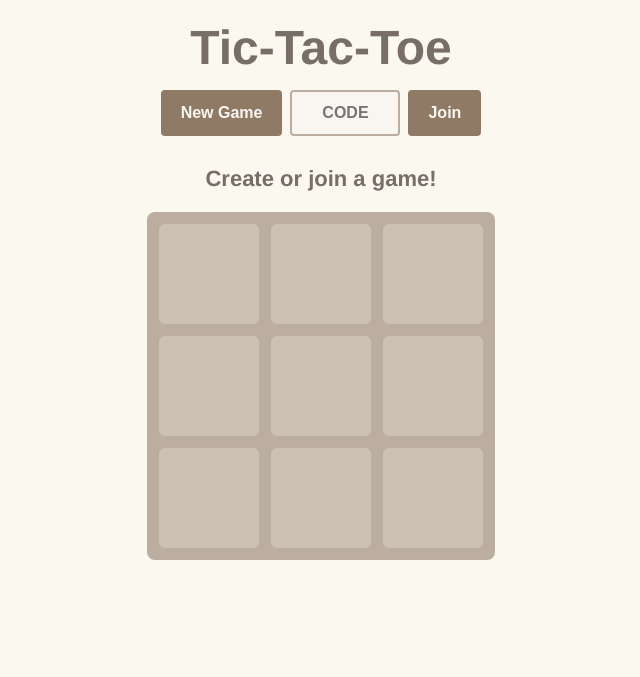
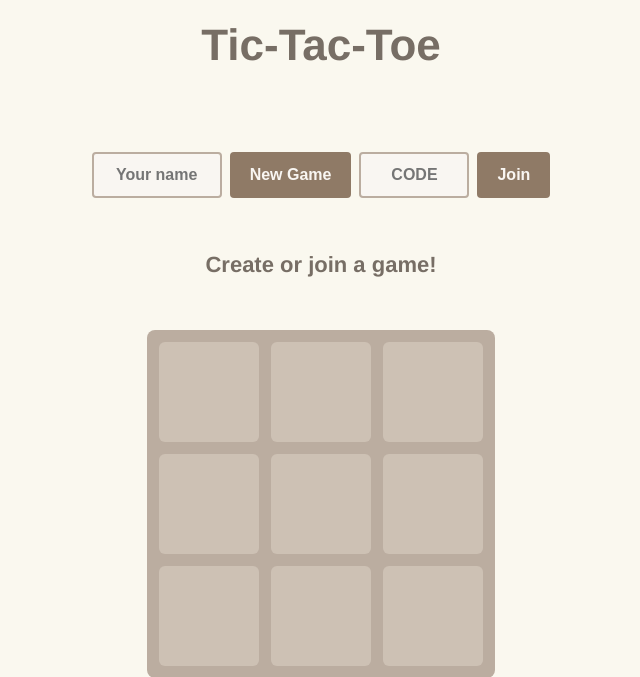
Before and after one commit to rinatanarkulov/tictactoe-multiplayer, a Flask app: page / in a window 1280 px wide. Shown: the top 677 px of the page, without its empty margins (319-959 px from the left). Run offline with Flask 3, Linux system fonts and the light colour scheme; some libraries are stand-ins or nearby versions.

Commit message:
Add names, scorebox, turn indicator, disconnect notice, UI polish

```diff
--- a/app.py
+++ b/app.py
@@ -10,10 +10,8 @@ app = Flask(__name__)
 app.config['SECRET_KEY'] = 'your-secret-key'
 socketio = SocketIO(app, cors_allowed_origins="*", message_queue='redis://redis-service:6379', async_mode='threading')
 
-# Redis connection for game state
 r = redis.Redis(host='redis-service', port=6379, decode_responses=True, socket_connect_timeout=5, socket_timeout=5)
 
-# Metrics
 @app.route('/metrics')
 def metrics_endpoint():
     return Response(generate_latest(), mimetype=CONTENT_TYPE_LATEST)
@@ -25,19 +23,30 @@ moves_made = Counter('tictactoe_moves_made_total', 'Total moves made')
 def index():
     return render_template('index.html')
 
-# Redis game helpers
 def save_game(game_id, game):
-    r.set(f'game:{game_id}', json.dumps(game), ex=3600)  # expire after 1 hour
+    r.set(f'game:{game_id}', json.dumps(game), ex=3600)
 
 def load_game(game_id):
     data = r.get(f'game:{game_id}')
     return json.loads(data) if data else None
 
-def create_game_data():
+# map a connection id -> which game it's in (for disconnect handling)
+def set_sid_game(sid, game_id):
+    r.set(f'sid:{sid}', game_id, ex=3600)
+
+def get_sid_game(sid):
+    return r.get(f'sid:{sid}')
+
+def clear_sid(sid):
+    r.delete(f'sid:{sid}')
+
+def create_game_data(name):
     game_id = ''.join(random.choices(string.ascii_uppercase + string.digits, k=4))
     game = {
         'board': [''] * 9,
-        'players': {},          # sid -> symbol ('X' or 'O')
+        'players': {},          # sid -> symbol
+        'names': {'X': name or "X'avier", 'O': "O'liver"},
+        'score': {'X': 0, 'O': 0},
         'current_turn': 'X',
         'winner': None,
         'x_moves': [],
@@ -57,41 +66,50 @@ def check_winner(board):
             return board[combo[0]], combo
     return None, None
 
-# WebSocket events
 @socketio.on('create_game')
-def on_create_game():
-    game_id = create_game_data()
+def on_create_game(data=None):
+    name = (data or {}).get('name', '').strip() if data else ''
+    game_id = create_game_data(name)
     join_room(game_id)
     game = load_game(game_id)
     game['players'][request.sid] = 'X'
     save_game(game_id, game)
+    set_sid_game(request.sid, game_id)
     games_created.inc()
-    emit('game_created', {'game_id': game_id, 'symbol': 'X'})
+    emit('game_created', {
+        'game_id': game_id,
+        'symbol': 'X',
+        'names': game['names'],
+        'score': game['score']
+    })
 
 @socketio.on('join_game')
 def on_join_game(data):
     game_id = data['game_id']
+    name = data.get('name', '').strip()
     game = load_game(game_id)
 
     if not game:
         emit('error', {'message': 'Game not found'})
         return
 
-    # Already in this game? just re-send their symbol, don't add again
     if request.sid in game['players']:
-        emit('game_joined', {'symbol': game['players'][request.sid]})
+        emit('game_joined', {'symbol': game['players'][request.sid], 'names': game['names'], 'score': game['score']})
         return
 
-    # Game already has 2 players
     if len(game['players']) >= 2:
         emit('error', {'message': 'Game is full'})
         return
 
     join_room(game_id)
     game['players'][request.sid] = 'O'
+    if name:
+        game['names']['O'] = name
     save_game(game_id, game)
-    emit('game_joined', {'symbol': 'O'})
-    emit('start_game', {}, room=game_id, include_self=True)
+    set_sid_game(request.sid, game_id)
+
+    emit('game_joined', {'symbol': 'O', 'names': game['names'], 'score': game['score']})
+    emit('start_game', {'names': game['names'], 'score': game['score']}, room=game_id, include_self=True)
 
 @socketio.on('make_move')
 def on_make_move(data):
@@ -102,16 +120,11 @@ def on_make_move(data):
     if not game:
         return
 
-    # Who is this player?
     symbol = game['players'].get(request.sid)
     if symbol is None:
-        return  # not a player in this game
-
-    # Not this player's turn -> ignore
+        return
     if symbol != game['current_turn']:
         return
-
-    # Invalid position or occupied or game over -> ignore
     if position < 0 or position > 8:
         return
     if game['board'][position] != '' or game['winner']:
@@ -137,8 +150,14 @@ def on_make_move(data):
 
     if winner:
         game['winner'] = winner
+        game['score'][winner] += 1
         save_game(game_id, game)
-        emit('game_over', {'winner': winner, 'board': game['board'], 'win_cells': win_cells}, room=game_id)
+        emit('game_over', {
+            'winner': winner,
+            'board': game['board'],
+            'win_cells': win_cells,
+            'score': game['score']
+        }, room=game_id)
     else:
         game['current_turn'] = 'O' if symbol == 'X' else 'X'
         save_game(game_id, game)
@@ -154,16 +173,35 @@ def on_reset_game(data):
     game_id = data['game_id']
     game = load_game(game_id)
     if game:
-        # swap symbols between the two players
         for sid in game['players']:
             game['players'][sid] = 'O' if game['players'][sid] == 'X' else 'X'
+        # swap names too so symbols stay consistent with the person
+        game['names']['X'], game['names']['O'] = game['names']['O'], game['names']['X']
+        game['score']['X'], game['score']['O'] = game['score']['O'], game['score']['X']
         game['board'] = [''] * 9
         game['current_turn'] = 'X'
         game['winner'] = None
         game['x_moves'] = []
         game['o_moves'] = []
         save_game(game_id, game)
-        emit('game_reset', {}, room=game_id)
+        emit('game_reset', {'names': game['names'], 'score': game['score']}, room=game_id)
+
+@socketio.on('disconnect')
+def on_disconnect():
+    game_id = get_sid_game(request.sid)
+    if not game_id:
+        return
+    game = load_game(game_id)
+    if not game:
+        clear_sid(request.sid)
+        return
+    symbol = game['players'].get(request.sid)
+    name = game['names'].get(symbol, 'Opponent') if symbol else 'Opponent'
+    if request.sid in game['players']:
+        del game['players'][request.sid]
+        save_game(game_id, game)
+    clear_sid(request.sid)
+    emit('opponent_left', {'name': name}, room=game_id)
 
 if __name__ == '__main__':
     socketio.run(app, host='0.0.0.0', port=5000, debug=True, allow_unsafe_werkzeug=True)
--- a/templates/index.html
+++ b/templates/index.html
@@ -14,180 +14,115 @@
             padding: 20px 15px;
             min-height: 100vh;
         }
-        h1 {
-            font-size: 48px;
-            font-weight: bold;
-            color: #776e65;
-            margin: 0 0 15px 0;
+        h1 { font-size: 44px; margin: 0 0 12px 0; }
+        #menu { margin: 12px 0; display: flex; flex-wrap: wrap; justify-content: center; gap: 8px; }
+        button {
+            background: #8f7a66; color: #f9f6f2; border: none;
+            padding: 12px 20px; font-size: 16px; font-weight: bold;
+            border-radius: 4px; cursor: pointer; transition: background 0.15s ease;
         }
-        #menu {
-            margin: 15px 0;
-            display: flex;
-            flex-wrap: wrap;
-            justify-content: center;
-            gap: 8px;
+        button:hover { background: #9f8b77; }
+        input {
+            padding: 12px; font-size: 16px; border: 2px solid #bbada0;
+            border-radius: 4px; background: #f9f6f2; color: #776e65;
+            text-align: center; font-weight: bold; width: 130px;
         }
-        button {
-            background: #8f7a66;
-            color: #f9f6f2;
-            border: none;
-            padding: 12px 20px;
-            font-size: 16px;
-            font-weight: bold;
-            border-radius: 4px;
-            cursor: pointer;
-            transition: background 0.15s ease;
-        }
-        button:hover {
-            background: #9f8b77;
-        }
-        input {
-            padding: 12px;
-            font-size: 16px;
-            border: 2px solid #bbada0;
-            border-radius: 4px;
-            background: #f9f6f2;
-            color: #776e65;
-            text-transform: uppercase;
-            text-align: center;
-            font-weight: bold;
-            width: 110px;
-        }
-        #game-id-wrap {
-            display: flex;
-            align-items: center;
-            justify-content: center;
-            gap: 8px;
-            margin: 10px 0;
-            flex-wrap: wrap;
-        }
-        #game-id {
-            font-size: 18px;
-            font-weight: bold;
-            color: #776e65;
-        }
-        #copy-btn {
-            padding: 6px 12px;
-            font-size: 14px;
-            display: none;
-        }
-        #status {
-            font-size: 22px;
-            font-weight: bold;
-            margin: 15px;
-            color: #776e65;
-        }
-        #player-symbol {
-            font-size: 18px;
-            color: #8f7a66;
-            margin-bottom: 10px;
-        }
+        #code-input { text-transform: uppercase; width: 110px; }
+        #matchup { font-size: 22px; font-weight: bold; margin: 8px 0; min-height: 26px; }
+        #scorebox { font-size: 20px; color: #8f7a66; margin: 4px 0 8px; min-height: 24px; }
+        #game-id-wrap { display: flex; align-items: center; justify-content: center; gap: 8px; margin: 8px 0; flex-wrap: wrap; }
+        #game-id { font-size: 18px; font-weight: bold; }
+        #copy-btn { padding: 6px 12px; font-size: 14px; display: none; }
+        #status { font-size: 22px; font-weight: bold; margin: 12px; min-height: 26px; }
+        #player-symbol { font-size: 18px; color: #8f7a66; margin-bottom: 8px; min-height: 22px; }
+        #notice { font-size: 16px; color: #b5533f; margin: 8px 0; min-height: 20px; }
         #board {
-            position: relative;
-            display: grid;
-            grid-template-columns: repeat(3, 100px);
-            grid-template-rows: repeat(3, 100px);
-            gap: 12px;
-            margin: 20px auto;
-            width: max-content;
-            background: #bbada0;
-            padding: 12px;
-            border-radius: 8px;
+            position: relative; display: grid;
+            grid-template-columns: repeat(3, 100px); grid-template-rows: repeat(3, 100px);
+            gap: 12px; margin: 20px auto; width: max-content;
+            background: #bbada0; padding: 12px; border-radius: 8px;
         }
         .cell {
-            background: #cdc1b4;
-            border-radius: 6px;
-            font-size: 60px;
-            font-weight: bold;
-            cursor: pointer;
-            display: flex;
-            align-items: center;
-            justify-content: center;
-            transition: all 0.2s ease;
-            color: #f9f6f2;
-            user-select: none;
+            width: 100px; height: 100px; background: #cdc1b4; border-radius: 6px;
+            font-size: 60px; font-weight: bold; cursor: pointer;
+            display: flex; align-items: center; justify-content: center;
+            transition: all 0.2s ease; color: #f9f6f2; user-select: none;
         }
-        @media (hover: hover) {
-            .cell:hover {
-                background: #bdb09f;
-                transform: scale(1.02);
+        @media (hover: hover) { .cell:hover { background: #bdb09f; transform: scale(1.02); } }
+        .cell.x { background: #f67c5f; animation: pop 0.2s ease; }
+        .cell.o { background: #f2b179; animation: pop 0.2s ease; }
+        .cell.fading { opacity: 0.4; }
+        .cell.filled { cursor: default; }
+        .cell.filled:hover { transform: none; }
+        @keyframes pop { 0% { transform: scale(0); } 60% { transform: scale(1.1); } 100% { transform: scale(1); } }
+        #win-line {
+            position: absolute; background: #776e65; border-radius: 6px;
+            transform-origin: left center; transform: scaleX(0);
+            transition: transform 0.4s ease; z-index: 10; pointer-events: none;
         }
-        }
-        .cell.x {
-            background: #f67c5f;
-            animation: pop 0.2s ease;
-        }
-        .cell.o {
-            background: #f2b179;
-            animation: pop 0.2s ease;
-        }
-        .cell.fading {
-            opacity: 0.4;
-        }
-        .cell.filled {
-            cursor: default;
-        }
-        .cell.filled:hover {
-            transform: none;
-        }
-        @keyframes pop {
-            0% { transform: scale(0); }
-            60% { transform: scale(1.1); }
-            100% { transform: scale(1); }
-        }
-	#win-line {
-            position: absolute;
-            background: #776e65;
-            border-radius: 6px;
-            transform-origin: left center;
-            transform: scaleX(0);
-            transition: transform 0.4s ease;
-            z-index: 10;
-            pointer-events: none;
-        }
-        #play-again {
-            background: #f67c5f;
-            font-size: 18px;
-            padding: 15px 30px;
-        }
-        #play-again:hover {
-            background: #ff8a6d;
-        }
+        #play-again { background: #f67c5f; font-size: 18px; padding: 15px 30px; }
+        #play-again:hover { background: #ff8a6d; }
     </style>
     <script src="https://cdn.socket.io/4.5.4/socket.io.min.js"></script>
 </head>
 <body>
     <h1>Tic-Tac-Toe</h1>
+
+    <div id="matchup"></div>
+    <div id="scorebox"></div>
+
     <div id="menu">
+        <input id="name-input" placeholder="Your name" maxlength="12">
         <button onclick="createGame()">New Game</button>
-        <input id="join-input" placeholder="CODE" maxlength="4">
+        <input id="code-input" placeholder="CODE" maxlength="4">
         <button onclick="joinGame()">Join</button>
     </div>
+
     <div id="game-id-wrap">
         <div id="game-id"></div>
         <button id="copy-btn" onclick="copyCode()">Copy</button>
     </div>
+
     <div id="player-symbol"></div>
     <div id="status">Create or join a game!</div>
+    <div id="notice"></div>
     <button id="play-again" onclick="playAgain()" style="display:none;">Play Again</button>
     <div id="board"></div>
 
     <script>
         const socket = io();
-	window.addEventListener('load', () => { createBoard(); });
         let gameId = null;
         let mySymbol = null;
         let currentTurn = 'X';
+        let names = {X: 'Xavier', O: 'Oliver'};
+
+        window.addEventListener('load', () => { createBoard(); });
+
+        function myName() { return document.getElementById('name-input').value.trim(); }
+
+	function updateHeader(score) {
+            const mine = mySymbol || 'X';
+            const opp = mine === 'X' ? 'O' : 'X';
+            document.getElementById('matchup').innerText = '';
+            if (score) {
+                document.getElementById('scorebox').innerText =
+                    '(' + mine + ') ' + names[mine] + ' ' + score[mine] +
+                    ' – ' + score[opp] + ' ' + names[opp] + ' (' + opp + ')';
+            }
+        }
+
+        function showMenu(show) {
+            document.getElementById('menu').style.display = show ? 'flex' : 'none';
+            document.getElementById('game-id-wrap').style.display = show ? 'flex' : 'none';
+        }
 
         function createGame() {
-            socket.emit('create_game');
+            socket.emit('create_game', {name: myName()});
         }
-
         function joinGame() {
-            const id = document.getElementById('join-input').value.toUpperCase();
-            socket.emit('join_game', {game_id: id});
+            const id = document.getElementById('code-input').value.toUpperCase();
+            socket.emit('join_game', {game_id: id, name: myName()});
         }
-
         function copyCode() {
             if (!gameId) return;
             navigator.clipboard.writeText(gameId).then(() => {
@@ -200,47 +135,65 @@
         socket.on('game_created', (data) => {
             gameId = data.game_id;
             mySymbol = data.symbol;
+            names = data.names;
             document.getElementById('game-id').innerText = 'Game Code: ' + gameId;
             document.getElementById('copy-btn').style.display = 'inline-block';
-            document.getElementById('player-symbol').innerText = 'You are: ' + mySymbol;
             document.getElementById('status').innerText = 'Waiting for opponent...';
+            document.getElementById('notice').innerText = '';
+            updateHeader(data.score);
         });
 
         socket.on('game_joined', (data) => {
             mySymbol = data.symbol;
-            gameId = document.getElementById('join-input').value.toUpperCase();
-            document.getElementById('player-symbol').innerText = 'You are: ' + mySymbol;
+            names = data.names;
+            gameId = document.getElementById('code-input').value.toUpperCase();
+            updateHeader(data.score);
         });
 
-        socket.on('start_game', () => {
-            document.getElementById('status').innerText = "X's turn";
+        socket.on('start_game', (data) => {
+            names = data.names;
+            showMenu(false);
+            document.getElementById('notice').innerText = '';
+	    document.getElementById('status').innerText = (mySymbol === 'X') ? "Your turn" : names['X'] + "'s turn";
+            updateHeader(data.score);
             createBoard();
         });
 
         socket.on('move_made', (data) => {
-            updateBoard(data.board, data.removed, data.fading, data.fading_symbol);
+            updateBoard(data.board, data.removed, data.fading);
             currentTurn = data.turn;
-            document.getElementById('status').innerText = currentTurn + "'s turn";
+	    document.getElementById('status').innerText = (currentTurn === mySymbol) ? "Your turn" : names[currentTurn] + "'s turn";
         });
+
         socket.on('game_over', (data) => {
             updateBoard(data.board);
             if (data.win_cells) drawWinLine(data.win_cells);
-            if (data.winner === 'draw') {
-                document.getElementById('status').innerText = "It's a draw!";
-            } else {
             const youWon = data.winner === mySymbol;
-                document.getElementById('status').innerText = youWon ? "You win! 🎉" : "You lose!";
-            }
+            document.getElementById('status').innerText = youWon ? "You win! 🎉" : names[data.winner] + " wins!";
+            updateHeader(data.score);
             document.getElementById('play-again').style.display = 'inline-block';
         });
 
-        socket.on('game_reset', () => {
+        socket.on('game_reset', (data) => {
             mySymbol = mySymbol === 'X' ? 'O' : 'X';
+            names = data.names;
             currentTurn = 'X';
-            document.getElementById('player-symbol').innerText = 'You are: ' + mySymbol;
-            document.getElementById('status').innerText = "X's turn";
+	    document.getElementById('status').innerText = (mySymbol === 'X') ? "Your turn" : names['X'] + "'s turn";
+            document.getElementById('notice').innerText = '';
             document.getElementById('play-again').style.display = 'none';
+            updateHeader(data.score);
             createBoard();
+        });
+
+        socket.on('opponent_left', (data) => {
+            document.getElementById('notice').innerText = data.name + ' left the game.';
+            document.getElementById('status').innerText = 'Game ended.';
+            document.getElementById('play-again').style.display = 'none';
+            showMenu(true);
+        });
+
+        socket.on('error', (data) => {
+            document.getElementById('notice').innerText = data.message;
         });
 
         function createBoard() {
@@ -262,14 +215,12 @@
             }
         }
 
-        function updateBoard(board, removed, fading, fadingSymbol) {
+        function updateBoard(board, removed, fading) {
             const cells = document.querySelectorAll('.cell');
-
             if (removed !== null && removed !== undefined) {
                 cells[removed].innerText = '';
                 cells[removed].className = 'cell';
             }
-
             board.forEach((val, i) => {
                 if (val !== '' && !cells[i].classList.contains(val.toLowerCase())) {
                     cells[i].innerText = val;
@@ -277,9 +228,7 @@
                     cells[i].classList.add('filled');
                 }
             });
-
             cells.forEach(cell => cell.classList.remove('fading'));
-
             if (fading !== null && fading !== undefined) {
                 cells[fading].classList.add('fading');
             }
@@ -293,12 +242,16 @@
             const bRect = board.getBoundingClientRect();
             const r1 = first.getBoundingClientRect();
             const r2 = last.getBoundingClientRect();
-            const x1 = r1.left + r1.width/2 - bRect.left;
-            const y1 = r1.top + r1.height/2 - bRect.top;
+            let x1 = r1.left + r1.width/2 - bRect.left;
+            let y1 = r1.top + r1.height/2 - bRect.top;
             const x2 = r2.left + r2.width/2 - bRect.left;
             const y2 = r2.top + r2.height/2 - bRect.top;
-            const len = Math.hypot(x2-x1, y2-y1);
             const angle = Math.atan2(y2-y1, x2-x1) * 180/Math.PI;
+            const rad = angle * Math.PI/180;
+            const extend = 45;
+            const len = Math.hypot(x2-x1, y2-y1) + extend*2;
+            x1 -= Math.cos(rad)*extend;
+            y1 -= Math.sin(rad)*extend;
             const line = document.createElement('div');
             line.id = 'win-line';
             line.style.width = len + 'px';
```
Lines whose indentation alone changed are shown as unchanged.
